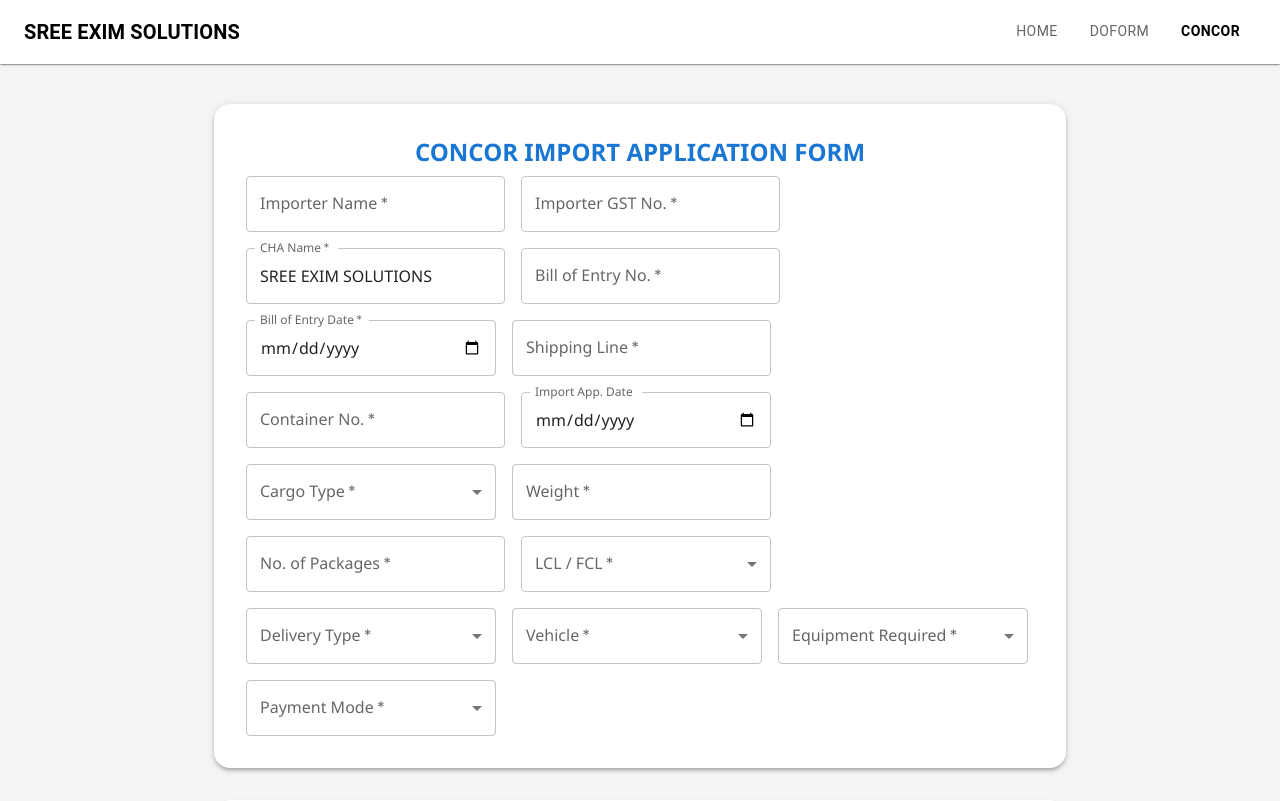
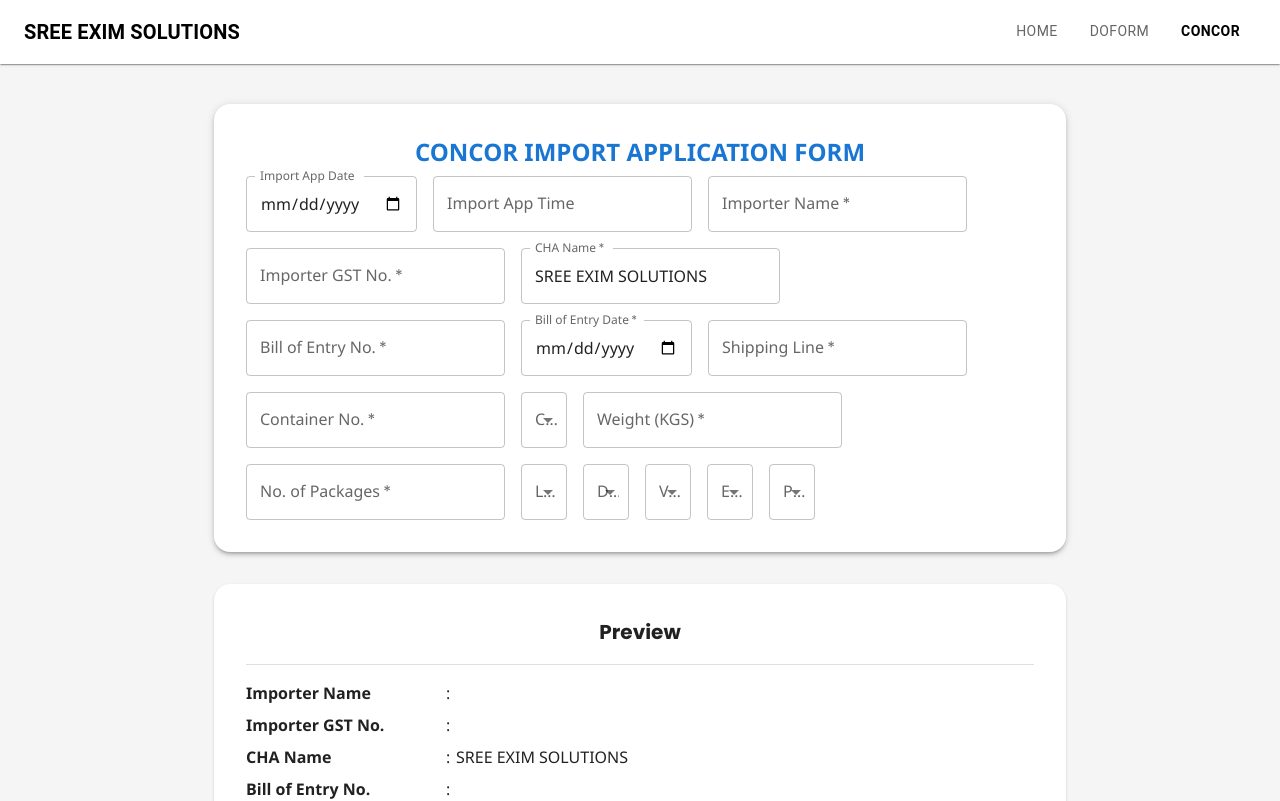
Before and after one commit to ajith-1/DO_FORM, a React (Create React App) app: page /concor in a window 1280 px wide. Shown: the top 801 px of the page. Built offline with nearby package versions, Linux system fonts and the light colour scheme.

Commit message:
concor form changes

```diff
--- a/src/pages/CONCOR.js
+++ b/src/pages/CONCOR.js
@@ -18,7 +18,8 @@ import {
 } from "@mui/material";
 import { motion, AnimatePresence } from "framer-motion";
 import jsPDF from "jspdf";
-import autoTable from "jspdf-autotable";
+
+import logoBase64 from "../components/Demo"; // <-- put your base64 logo here
 
 const theme = createTheme({
   palette: {
@@ -39,6 +40,7 @@ export default function CONCOR() {
     shippingLine: "",
     containerNo: "",
     importAppDate: "",
+    importAppTime: "",
     cargoType: "",
     weight: "",
     packages: "",
@@ -68,50 +70,108 @@ export default function CONCOR() {
     try {
       const doc = new jsPDF({ orientation: "portrait", unit: "mm", format: "a4" });
 
-      doc.setFont("helvetica", "bold");
+      // ---- Header with Logo ----
+      try {
+        if (logoBase64) {
+          doc.addImage(logoBase64, "PNG", 10, 8, 25, 25);
+        }
+      } catch (err) {
+        console.warn("Logo not added:", err);
+      }
+
+      doc.setFont("times", "bold");
+      doc.setFontSize(12);
+      doc.text("FORM No. WFD / F / 040", 200, 15, { align: "right" });
+
       doc.setFontSize(16);
-      doc.text("CONCOR IMPORT APPLICATION FORM", 105, 15, { align: "center" });
-      doc.line(10, 20, 200, 20);
+      doc.text("CONTAINER CORPORATION OF INDIA LTD.", 105, 20, { align: "center" });
 
-      const rows = [
-        ["Importer Name", form.importerName],
-        ["Importer GST No.", form.importerGST],
-        ["CHA Name", form.chaName],
-        ["Bill of Entry No.", form.boeNo],
-        ["Bill of Entry Date", formatDate(form.boeDate)],
-        ["Shipping Line", form.shippingLine],
-        ["Container No.", form.containerNo],
-        ["Import App. Date", formatDate(form.importAppDate)],
-        ["Cargo Type", form.cargoType],
-        ["Weight", `${form.weight} KGS`],
-        ["No. of Packages", `${form.packages} PKG`],
-        ["LCL / FCL", form.lclFcl],
-        ["Delivery Type", form.deliveryType],
-        ["Vehicle", form.vehicle],
-        ["Equipment Required", form.equipment],
-        ["Payment Mode", form.paymentMode],
-      ];
-
-      autoTable(doc, {
-        startY: 25,
-        theme: "grid",
-        styles: { fontSize: 11, cellPadding: 3, valign: "middle" },
-        headStyles: { fillColor: [25, 118, 210] },
-        columnStyles: {
-          0: { fontStyle: "bold", cellWidth: 70 },
-          1: { cellWidth: 110 },
-        },
-        body: rows,
-      });
-
-      let y = doc.lastAutoTable.finalY + 15;
-      doc.setFontSize(10);
+      doc.setFontSize(12);
+      doc.setFont("times", "normal");
       doc.text(
-        "(This is a computer-generated document and does not require a signature.)",
+        "INLAND CONTAINER DEPOT., WHITEFIELD, BANGALORE - 560 066",
         105,
-        y,
+        27,
         { align: "center" }
       );
+
+      doc.setLineWidth(0.3);
+      doc.line(10, 36, 200, 36);
+
+      let y = 45;
+      const lineGap = 8;
+
+      doc.setFont("times", "normal");
+      doc.setFontSize(12);
+
+      doc.text("1. a) Name of Importer :", 15, y);
+      doc.text(form.importerName || "", 90, y);
+      y += lineGap;
+
+      doc.text("   b) Name & GST No. (for invoice) :", 15, y);
+      doc.text(form.importerGST || "", 90, y);
+      y += lineGap;
+
+      doc.text("2. Name of CHA :", 15, y);
+      doc.text(form.chaName || "", 90, y);
+      y += lineGap;
+
+      doc.text("3. Bill of Entry No. & Date :", 15, y);
+      doc.text(`${form.boeNo || ""}   ${formatDate(form.boeDate)}`, 90, y);
+      y += lineGap;
+
+      doc.text("4. Shipping Line :", 15, y);
+      doc.text(form.shippingLine || "", 90, y);
+      y += lineGap;
+
+      doc.text("5. Container No. :", 15, y);
+      doc.text(form.containerNo || "", 90, y);
+      y += lineGap;
+
+      doc.text("   Import Application Date & Time :", 15, y);
+      doc.text(
+        `${formatDate(form.importAppDate)} ${form.importAppTime || ""}`,
+        90,
+        y
+      );
+      y += lineGap;
+
+      doc.text("6. Cargo Details (Haz/Non-Haz) :", 15, y);
+      doc.text(form.cargoType || "", 90, y);
+      y += lineGap;
+
+      doc.text("7. Weight :", 15, y);
+      doc.text(`${form.weight} KGS`, 90, y);
+      y += lineGap;
+
+      doc.text("8. No. of Packages :", 15, y);
+      doc.text(form.packages || "", 90, y);
+      y += lineGap;
+
+      doc.text("9. LCL / FCL :", 15, y);
+      doc.text(form.lclFcl || "", 90, y);
+      y += lineGap;
+
+      doc.text("10. Type of Delivery (WH/Direct/Outside) :", 15, y);
+      doc.text(form.deliveryType || "", 110, y);
+      y += lineGap;
+
+      doc.text("11. Vehicle (Lorry/Tempo/Trailer) :", 15, y);
+      doc.text(form.vehicle || "", 110, y);
+      y += lineGap;
+
+      doc.text("12. Equipment Required (Fork/Crane/Manual) :", 15, y);
+      doc.text(form.equipment || "", 130, y);
+      y += lineGap;
+
+      doc.text("13. Charges Payment Mode :", 15, y);
+      doc.text(form.paymentMode || "", 90, y);
+      y += lineGap * 3;
+
+      // ---- Footer ----
+      doc.text("for __________________________", 190, y, { align: "right" });
+      y += lineGap;
+      doc.text("Signature of the Applicant", 190, y, { align: "right" });
 
       doc.save("Concor_Import_Application.pdf");
       setOpenToast(true);
@@ -142,22 +202,69 @@ export default function CONCOR() {
             </Typography>
 
             <Grid container spacing={2}>
-              <Grid item xs={12} sm={6}><TextField sx={{ minWidth: 250 }} label="Importer Name" name="importerName" value={form.importerName} onChange={handleChange} fullWidth required /></Grid>
-              <Grid item xs={12} sm={6}><TextField sx={{ minWidth: 250 }} label="Importer GST No." name="importerGST" value={form.importerGST} onChange={handleChange} fullWidth required /></Grid>
-              <Grid item xs={12}><TextField sx={{ minWidth: 250 }} label="CHA Name" name="chaName" value={form.chaName} onChange={handleChange} fullWidth required /></Grid>
-              <Grid item xs={12} sm={6}><TextField sx={{ minWidth: 250 }} label="Bill of Entry No." name="boeNo" value={form.boeNo} onChange={handleChange} fullWidth required /></Grid>
-              <Grid item xs={12} sm={6}><TextField sx={{ minWidth: 250 }} type="date" label="Bill of Entry Date" name="boeDate" value={form.boeDate} onChange={handleChange} InputLabelProps={{ shrink: true }} fullWidth required /></Grid>
-              <Grid item xs={12}><TextField sx={{ minWidth: 250 }} label="Shipping Line" name="shippingLine" value={form.shippingLine} onChange={handleChange} fullWidth required /></Grid>
-              <Grid item xs={12} sm={6}><TextField sx={{ minWidth: 250 }} label="Container No." name="containerNo" value={form.containerNo} onChange={handleChange} fullWidth required /></Grid>
-              <Grid item xs={6} sm={3}><TextField sx={{ minWidth: 250 }} type="date" label="Import App. Date" name="importAppDate" value={form.importAppDate} onChange={handleChange} InputLabelProps={{ shrink: true }} fullWidth /></Grid>
-              <Grid item xs={12} sm={6}><TextField sx={{ minWidth: 250 }} select label="Cargo Type" name="cargoType" value={form.cargoType} onChange={handleChange} fullWidth required>{cargoOptions.map((o,i)=><MenuItem key={i} value={o}>{o}</MenuItem>)}</TextField></Grid>
-              <Grid item xs={12} sm={6}><TextField sx={{ minWidth: 250 }} label="Weight" name="weight" value={form.weight} onChange={handleChange} fullWidth required /></Grid>
-              <Grid item xs={12} sm={6}><TextField sx={{ minWidth: 250 }} label="No. of Packages" name="packages" value={form.packages} onChange={handleChange} fullWidth required /></Grid>
-              <Grid item xs={12} sm={6}><TextField sx={{ minWidth: 250 }} select label="LCL / FCL" name="lclFcl" value={form.lclFcl} onChange={handleChange} fullWidth required>{lclFclOptions.map((o,i)=><MenuItem key={i} value={o}>{o}</MenuItem>)}</TextField></Grid>
-              <Grid item xs={12} sm={6}><TextField sx={{ minWidth: 250 }} select label="Delivery Type" name="deliveryType" value={form.deliveryType} onChange={handleChange} fullWidth required>{deliveryOptions.map((o,i)=><MenuItem key={i} value={o}>{o}</MenuItem>)}</TextField></Grid>
-              <Grid item xs={12} sm={6}><TextField sx={{ minWidth: 250 }} select label="Vehicle" name="vehicle" value={form.vehicle} onChange={handleChange} fullWidth required>{vehicleOptions.map((o,i)=><MenuItem key={i} value={o}>{o}</MenuItem>)}</TextField></Grid>
-              <Grid item xs={12} sm={6}><TextField sx={{ minWidth: 250 }} select label="Equipment Required" name="equipment" value={form.equipment} onChange={handleChange} fullWidth required>{equipmentOptions.map((o,i)=><MenuItem key={i} value={o}>{o}</MenuItem>)}</TextField></Grid>
-              <Grid item xs={12}><TextField sx={{ minWidth: 250 }} select label="Payment Mode" name="paymentMode" value={form.paymentMode} onChange={handleChange} fullWidth required>{paymentOptions.map((o,i)=><MenuItem key={i} value={o}>{o}</MenuItem>)}</TextField></Grid>
+              <Grid item xs={12} sm={6}>
+                <TextField type="date" label="Import App Date" name="importAppDate" value={form.importAppDate} onChange={handleChange} InputLabelProps={{ shrink: true }} fullWidth />
+              </Grid>
+              <Grid item xs={12} sm={6}>
+                <TextField label="Import App Time" name="importAppTime" value={form.importAppTime} onChange={handleChange} fullWidth />
+              </Grid>
+              <Grid item xs={12} sm={6}>
+                <TextField label="Importer Name" name="importerName" value={form.importerName} onChange={handleChange} fullWidth required />
+              </Grid>
+              <Grid item xs={12} sm={6}>
+                <TextField label="Importer GST No." name="importerGST" value={form.importerGST} onChange={handleChange} fullWidth required />
+              </Grid>
+              <Grid item xs={12}>
+                <TextField label="CHA Name" name="chaName" value={form.chaName} onChange={handleChange} fullWidth required />
+              </Grid>
+              <Grid item xs={12} sm={6}>
+                <TextField label="Bill of Entry No." name="boeNo" value={form.boeNo} onChange={handleChange} fullWidth required />
+              </Grid>
+              <Grid item xs={12} sm={6}>
+                <TextField type="date" label="Bill of Entry Date" name="boeDate" value={form.boeDate} onChange={handleChange} InputLabelProps={{ shrink: true }} fullWidth required />
+              </Grid>
+              <Grid item xs={12}>
+                <TextField label="Shipping Line" name="shippingLine" value={form.shippingLine} onChange={handleChange} fullWidth required />
+              </Grid>
+              <Grid item xs={12}>
+                <TextField label="Container No." name="containerNo" value={form.containerNo} onChange={handleChange} fullWidth required />
+              </Grid>
+              <Grid item xs={12} sm={6}>
+                <TextField select label="Cargo Type" name="cargoType" value={form.cargoType} onChange={handleChange} fullWidth required>
+                  {cargoOptions.map((o, i) => <MenuItem key={i} value={o}>{o}</MenuItem>)}
+                </TextField>
+              </Grid>
+              <Grid item xs={12} sm={6}>
+                <TextField label="Weight (KGS)" name="weight" value={form.weight} onChange={handleChange} fullWidth required />
+              </Grid>
+              <Grid item xs={12} sm={6}>
+                <TextField label="No. of Packages" name="packages" value={form.packages} onChange={handleChange} fullWidth required />
+              </Grid>
+              <Grid item xs={12} sm={6}>
+                <TextField select label="LCL / FCL" name="lclFcl" value={form.lclFcl} onChange={handleChange} fullWidth required>
+                  {lclFclOptions.map((o, i) => <MenuItem key={i} value={o}>{o}</MenuItem>)}
+                </TextField>
+              </Grid>
+              <Grid item xs={12} sm={6}>
+                <TextField select label="Delivery Type" name="deliveryType" value={form.deliveryType} onChange={handleChange} fullWidth required>
+                  {deliveryOptions.map((o, i) => <MenuItem key={i} value={o}>{o}</MenuItem>)}
+                </TextField>
+              </Grid>
+              <Grid item xs={12} sm={6}>
+                <TextField select label="Vehicle" name="vehicle" value={form.vehicle} onChange={handleChange} fullWidth required>
+                  {vehicleOptions.map((o, i) => <MenuItem key={i} value={o}>{o}</MenuItem>)}
+                </TextField>
+              </Grid>
+              <Grid item xs={12} sm={6}>
+                <TextField select label="Equipment Required" name="equipment" value={form.equipment} onChange={handleChange} fullWidth required>
+                  {equipmentOptions.map((o, i) => <MenuItem key={i} value={o}>{o}</MenuItem>)}
+                </TextField>
+              </Grid>
+              <Grid item xs={12}>
+                <TextField select label="Payment Mode" name="paymentMode" value={form.paymentMode} onChange={handleChange} fullWidth required>
+                  {paymentOptions.map((o, i) => <MenuItem key={i} value={o}>{o}</MenuItem>)}
+                </TextField>
+              </Grid>
             </Grid>
           </Paper>
 
```
